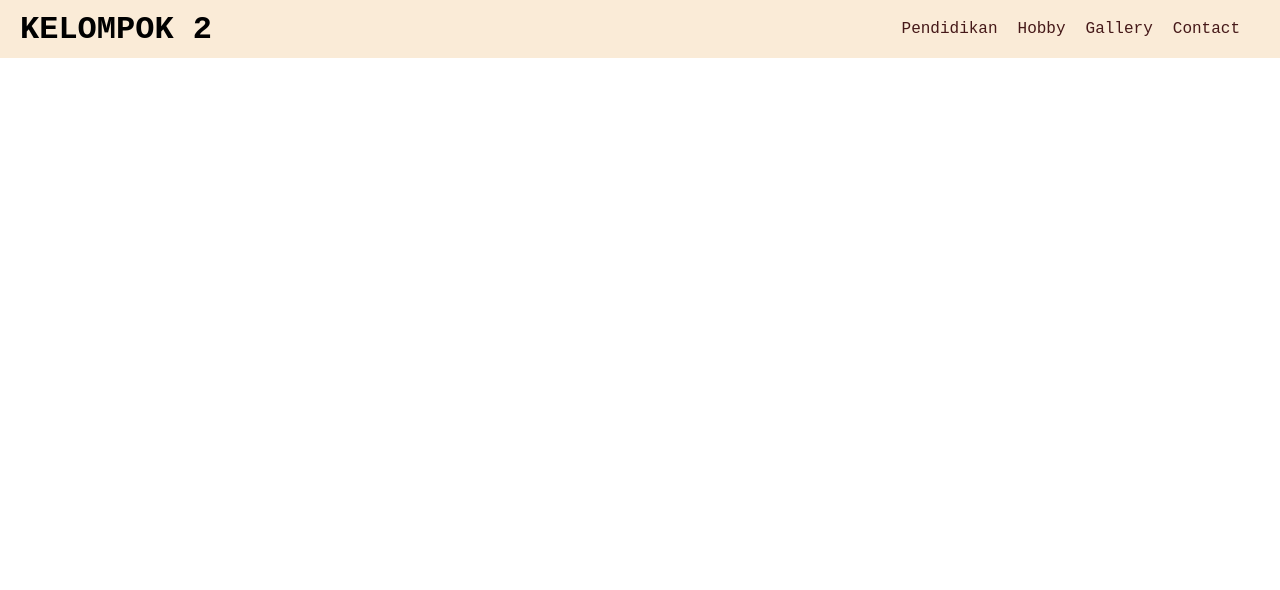
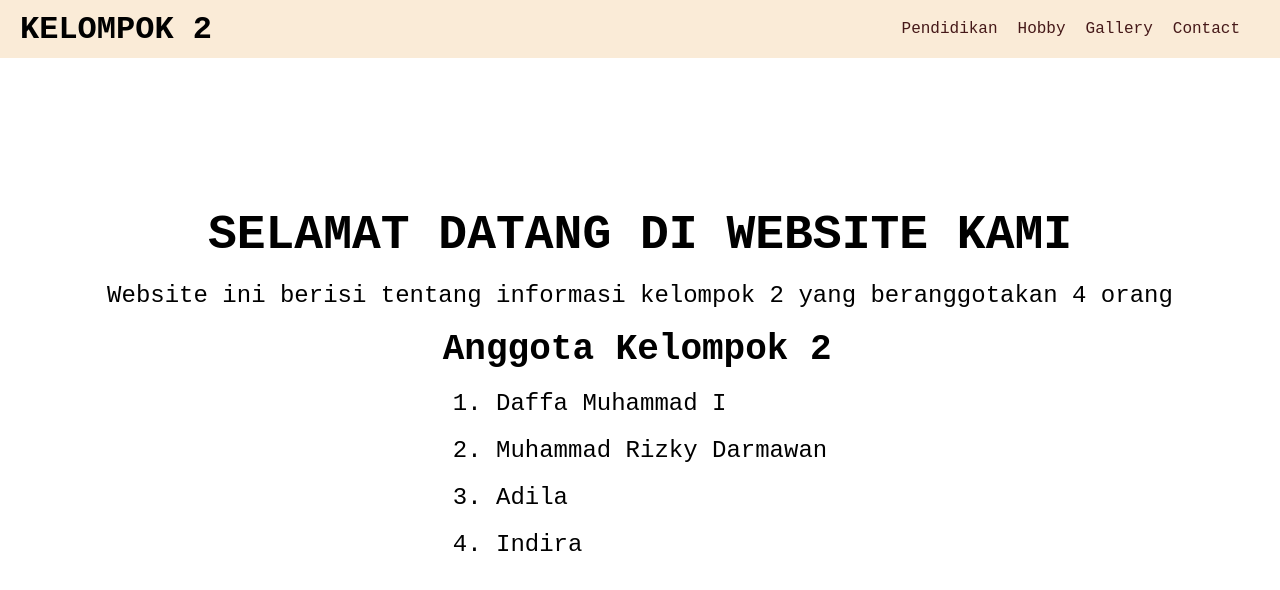
Before and after one commit to Daffa-2003/Kelmopok_2, a plain HTML site: page index.html in a window 1280 px wide. Drawn offline with Linux system fonts and the light colour scheme.

Commit message:
updata kak

```diff
--- a/index.html
+++ b/index.html
@@ -15,7 +15,7 @@
       font-family: "Courier New", Courier, monospace;
     }
     header {
-      background-color: antiquewhite;
+      background-color: #faebd7;
       color: black;
       display: flex;
       justify-content: center;
@@ -48,6 +48,31 @@
     a:hover {
       color: #e20a0a;
     }
+    .container {
+      display: flex;
+      flex-direction: column;
+      justify-content: center;
+      align-items: center;
+      gap: 20px;
+      margin-top: 150px;
+    }
+    .container h1 {
+      font-size: 48px;
+    }
+    .container p {
+      font-size: 24px;
+    }
+    .anggota {
+      display: flex;
+      flex-direction: column;
+      gap: 10px;
+    }
+    .anggota h2 {
+      font-size: 36px;
+    }
+    .anggota ul li {
+      font-size: 24px;
+    }
   </style>
   <body>
     <!-- Navbar -->
@@ -62,5 +87,18 @@
         </ul>
       </nav>
     </header>
+    <div class="container">
+      <h1>SELAMAT DATANG DI WEBSITE KAMI</h1>
+      <p>Website ini berisi tentang informasi kelompok 2 yang beranggotakan 4 orang</p>
+      <div class="anggota">
+        <h2>Anggota Kelompok 2</h2>
+        <ul>
+          <li>1. Daffa Muhammad I</li>
+          <li>2. Muhammad Rizky Darmawan</li>
+          <li>3. Adila</li>
+          <li>4. Indira</li>
+        </ul>
+      </div>
+    </div>
   </body>
 </html>
```
Also changed, not shown: kontak.html (+1 -1 lines).
